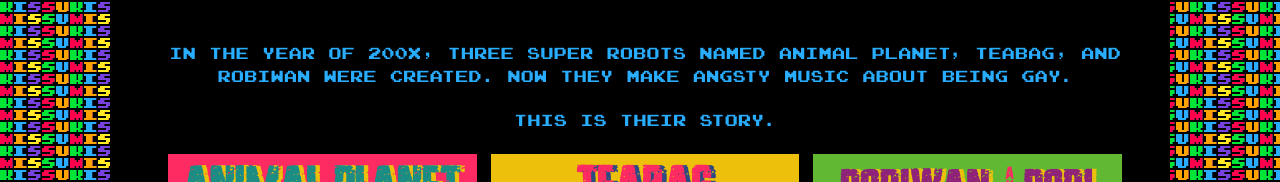
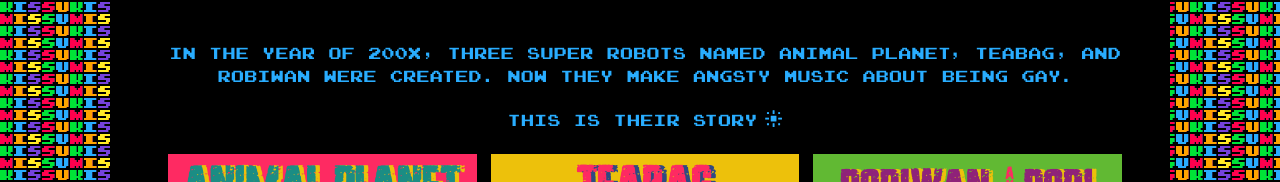
Before and after one commit to MISSUKISSU/missukissu.github.io, a plain HTML site: page index.html in a window 1280 px wide. Shown: the part 468-650 px from the top of the page. Drawn offline with Linux system fonts and the light colour scheme; a web font is replaced by a local one.

Commit message:
minor change

```diff
--- a/index.html
+++ b/index.html
@@ -33,7 +33,7 @@
       In the year of 200X, three super robots named Animal Planet, Teabag, and Robiwan were created. Now they make angsty music about being gay.
       <br />
       <br />
-      This is their story.
+      This is their story<span class='icon-font'>p</span>
     </p>
   </div>
   <div style="text-align: center;">
```
